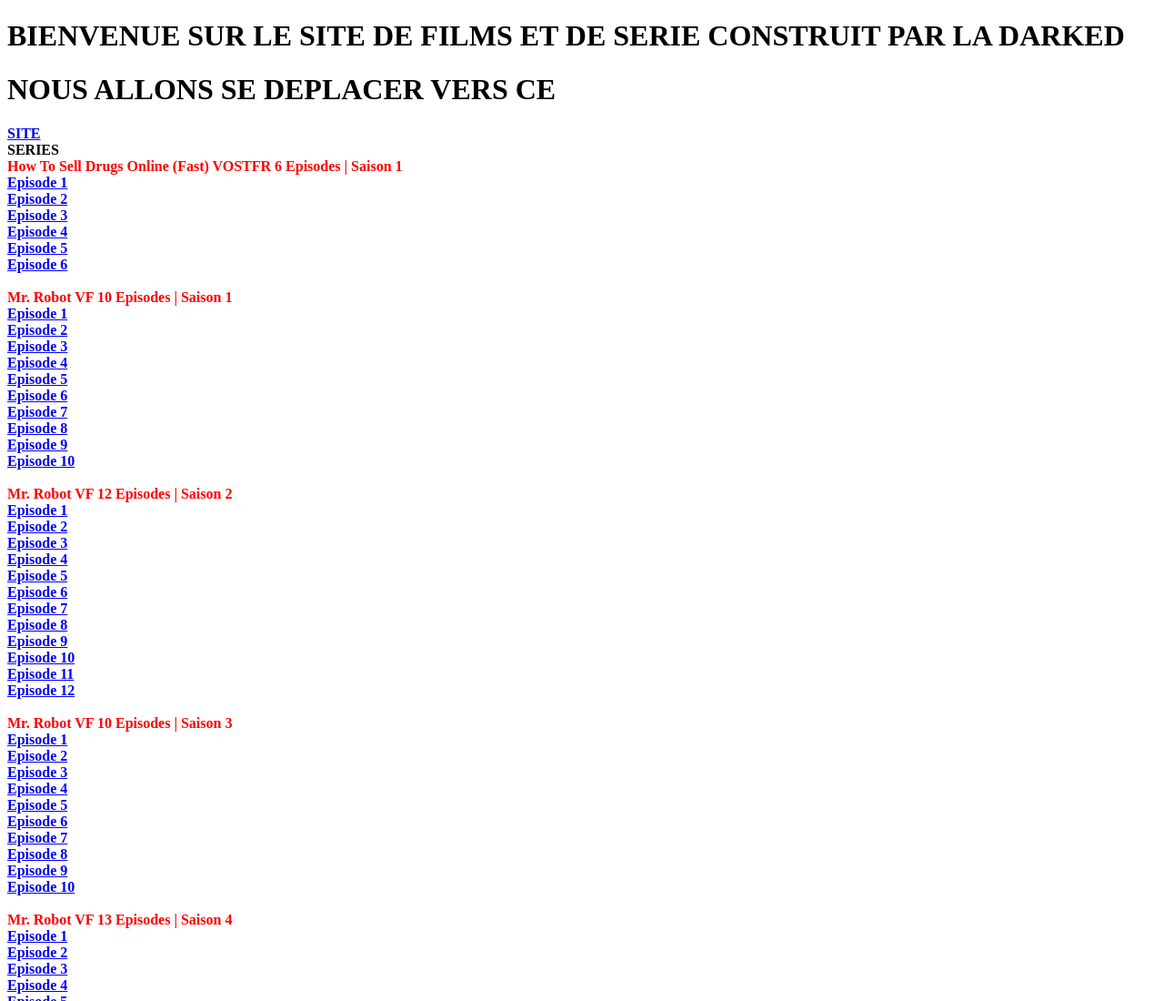
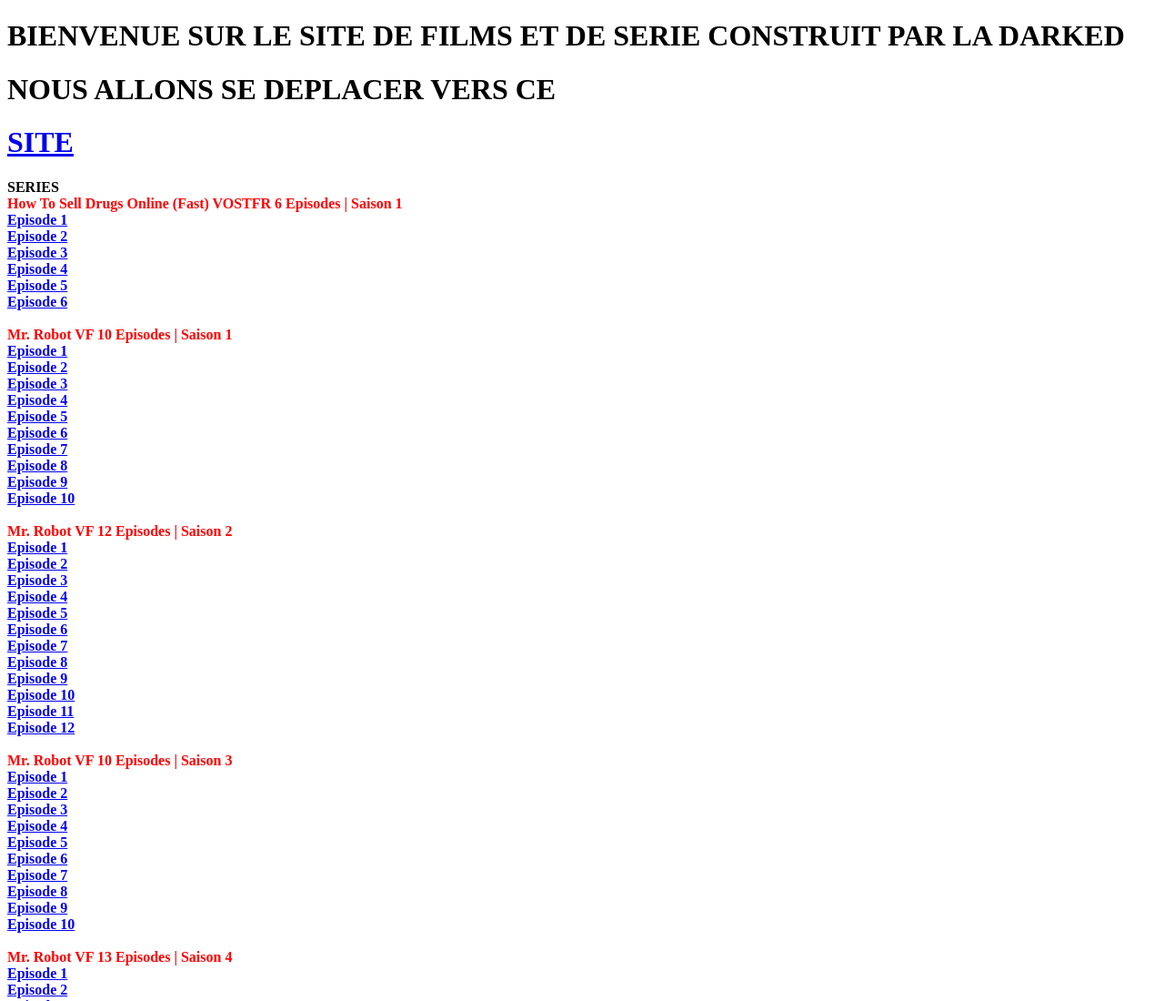
Before and after one commit to lechevalnul/lechevalnul.github.io, a plain HTML site: page index.html in a window 1280 px wide. Shown: the top 1100 px of the page at 91% size. Drawn offline with Linux system fonts and the light colour scheme.

Commit message:
Update index.html

```diff
--- a/index.html
+++ b/index.html
@@ -5,7 +5,7 @@
 </head>
 <body>
 <h1>BIENVENUE SUR LE SITE DE FILMS ET DE SERIE CONSTRUIT PAR LA DARKED</h1>
-  <h1>NOUS ALLONS SE DEPLACER VERS CE </h1><b><a rel="external nofollow" target="_blank" href="https://psyquoquackpack.github.io/">SITE</a></b><br>
+  <h1>NOUS ALLONS SE DEPLACER VERS CE </h1><h1><a rel="external nofollow" target="_blank" href="https://psyquoquackpack.github.io/">SITE</a></h1>
   <b>SERIES</b>
 <b><div style="font-weight:bold;color:#ff0000">How To Sell Drugs Online (Fast) VOSTFR 6 Episodes | Saison 1</div></b>
 <b><a rel="external nofollow" target="_blank" href="https://1fichier.com/?8ldt04qd86491zgerfl9&af=2579981">Episode 1</a></b><br>
```
